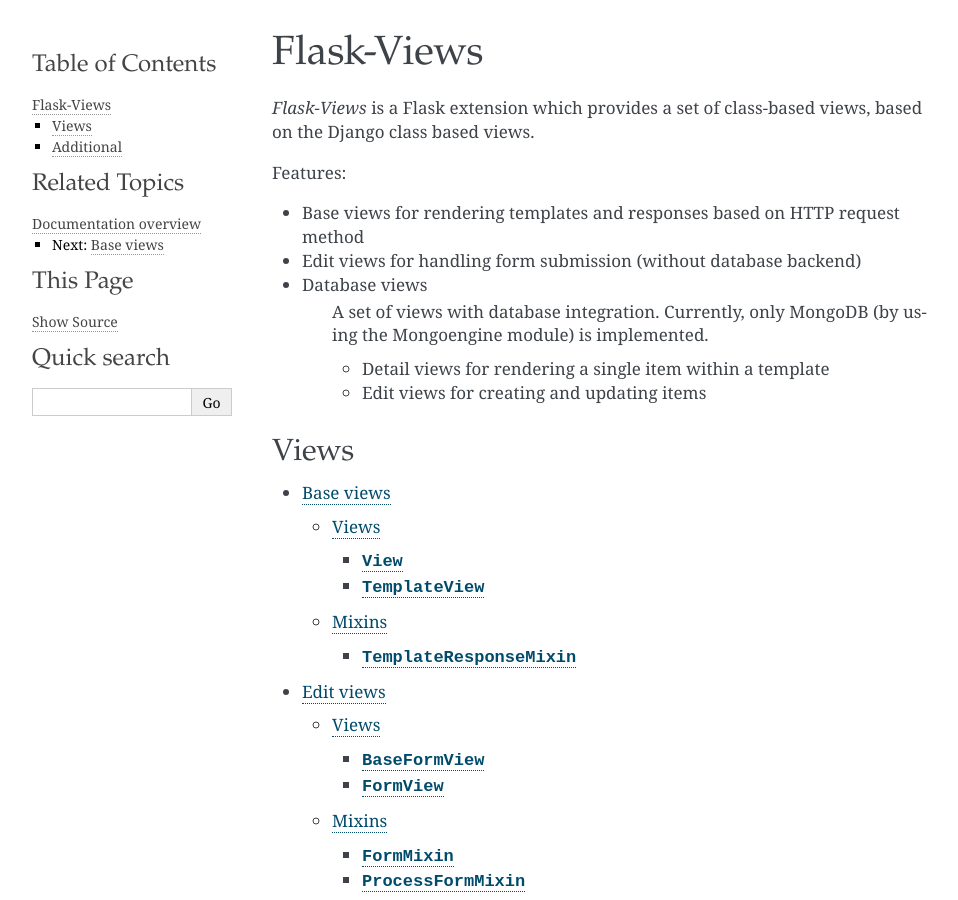
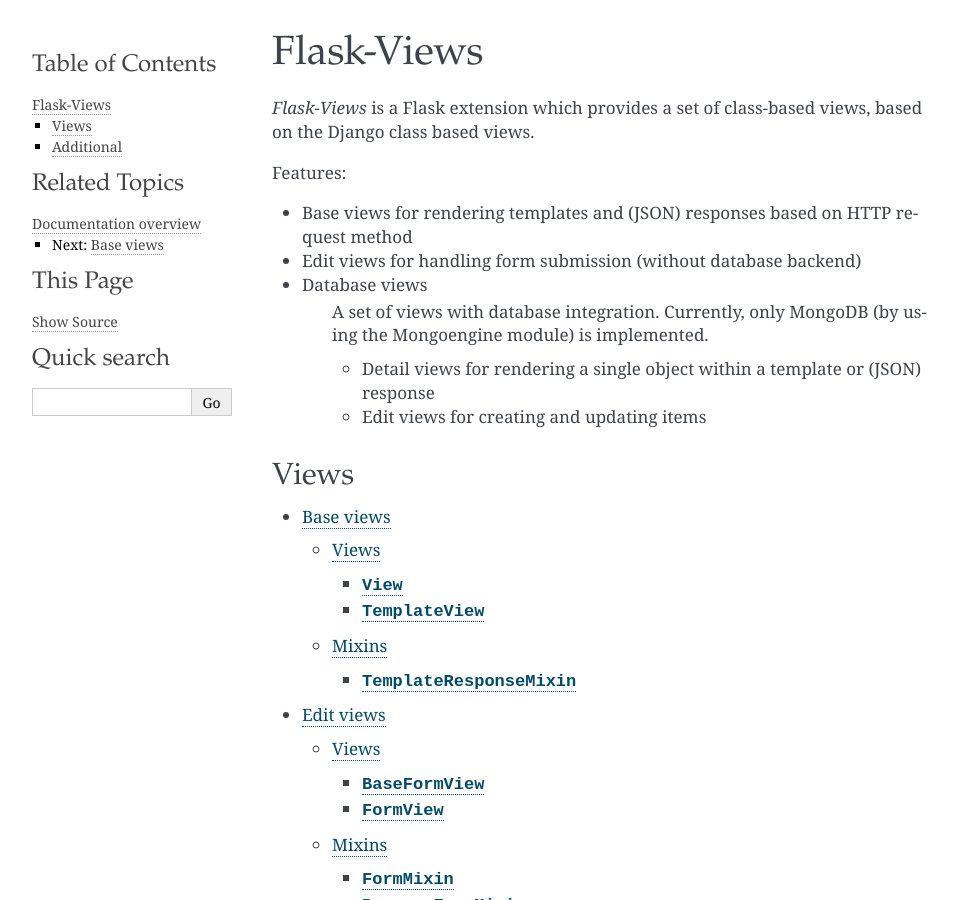
Before and after one commit to brocaar/flask-views, a Sphinx documentation site: the page built from docs/index.rst, in a window 1280 px wide and 900 px high. Shown: the whole window, without its empty margins (148-1106 px from the left). Built offline with Sphinx 7.4.7, drawn with Linux system fonts in a browser that asks for light colours.

Commit message:
Features updated.

```diff
--- a/README.rst
+++ b/README.rst
@@ -6,13 +6,15 @@
 
 Features:
 
-* Base views for rendering templates and responses based on HTTP request method
+* Base views for rendering templates and (JSON) responses based on HTTP
+  request method
 * Edit views for handling form submission (without database backend)
 * Database views
     A set of views with database integration. Currently, only MongoDB (by
     using the Mongoengine module) is implemented.
 
-    * Detail views for rendering a single within a template
+    * Detail views for rendering a single object within a template or
+      (JSON) response
     * Edit views for creating and updating items
 
 Documentation
--- a/docs/index.rst
+++ b/docs/index.rst
@@ -6,13 +6,15 @@
 
 Features:
 
-* Base views for rendering templates and responses based on HTTP request method
+* Base views for rendering templates and (JSON) responses based on HTTP
+  request method
 * Edit views for handling form submission (without database backend)
 * Database views
     A set of views with database integration. Currently, only MongoDB (by
     using the Mongoengine module) is implemented.
 
-    * Detail views for rendering a single item within a template
+    * Detail views for rendering a single object within a template or
+      (JSON) response
     * Edit views for creating and updating items
 
 
```
